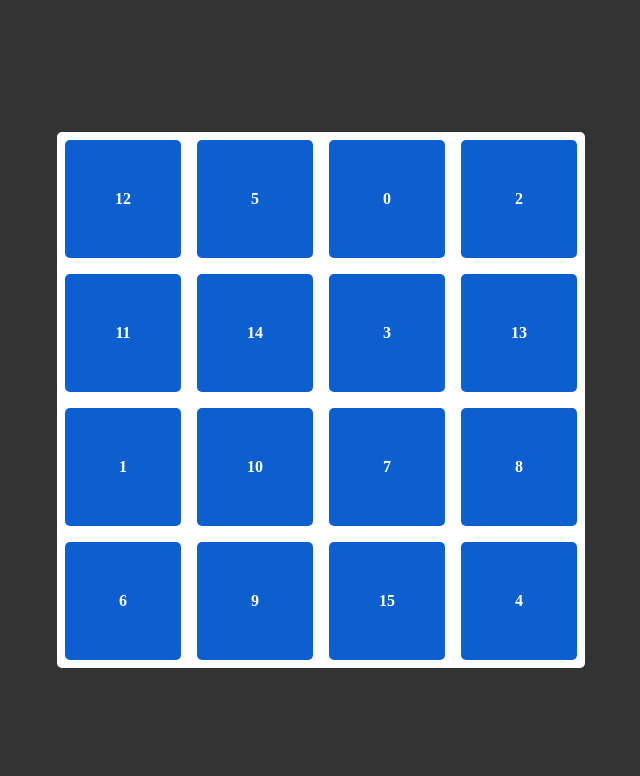
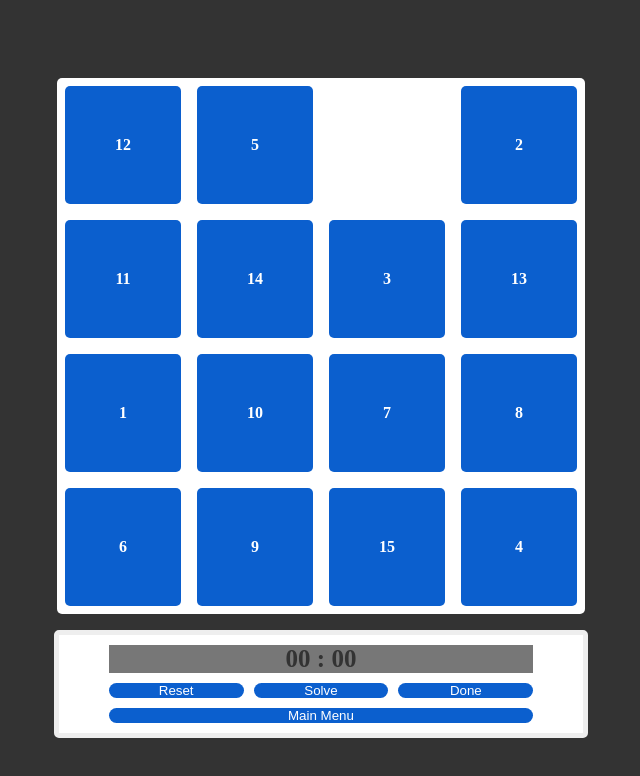
Before and after one commit to Aidaman/ng-fifteen, an Angular app: page /ClassicGame in a window 1280 px wide. Shown: the top 776 px of the page, without its empty margins (319-959 px from the left). Built offline with nearby package versions, Linux system fonts and the light colour scheme.

Commit message:
branchesAreMegedNow

```diff
--- a/src/app/app.component.css
+++ b/src/app/app.component.css
@@ -0,0 +1,46 @@
+.container{
+  display: flex;
+  flex-direction: column;
+
+  align-items: center;
+  align-content: center;
+  justify-content: center;
+
+  overflow: auto;
+
+  background: #333;
+  color: white;
+
+  height: 100%;
+  width: 100%;
+
+  position: fixed;
+  top: 0;
+  left: 0;
+
+
+}
+.mainHeader{
+  color: #00c4ff;
+
+  font-size: 30px;
+  font-weight: 600;
+  font-family: "JetBrains Mono Medium", Serif;
+
+  text-align: center;
+}
+.choiceBox{
+  display: grid;
+
+  grid-template-columns: repeat(2, minmax(100px, 1fr));
+  grid-column-gap: 2rem;
+
+}
+.choiceButton{
+  font-size: 15px;
+  font-weight: 300;
+  font-family: "JetBrains Mono Medium", Serif;
+
+  text-align: center;
+  padding: 25px;
+}
--- a/src/app/app.component.html
+++ b/src/app/app.component.html
@@ -1 +1,8 @@
-<app-game></app-game>
+<!--<app-root></app-root>-->
+<div class="container">
+  <h1 class="mainHeader">15-game. So, let's start?</h1>
+  <div class="choiceBox">
+    <button class="choiceButton" (click)="directTo('ClassicGame')">Start</button>
+  </div>
+</div>
+<router-outlet></router-outlet>
--- a/src/app/app.component.ts
+++ b/src/app/app.component.ts
@@ -1,4 +1,5 @@
 import { Component } from '@angular/core';
+import {Router} from "@angular/router";
 
 @Component({
   selector: 'app-root',
@@ -7,4 +8,11 @@ import { Component } from '@angular/core';
 })
 export class AppComponent {
   title = 'Project15112021ComandProject';
+
+  constructor(private router: Router) {
+  }
+
+  directTo(url: string) : void {
+    this.router.navigate([url]);
+  }
 }
--- a/src/app/game/game.component.css
+++ b/src/app/game/game.component.css
@@ -11,6 +11,8 @@
   align-items: center;
   align-content: center;
   justify-content: center;
+
+  flex-direction: column;
 
   overflow: auto;
 
@@ -44,7 +46,59 @@
   border: 1px #777 dot-dot-dash;
   border-radius: 5px;
 }
+.element:hover{
+  background: rgb(2, 63, 138);
+}
 .empty{
+  display: flex;
+  align-items: center;
+  justify-content: center;
+
   border: 3px #37659b dot-dot-dash;
   border-radius: 5px;
 }
+.menu{
+  display: grid;
+
+  grid-template-rows: repeat(3, 0.5fr);
+  grid-template-columns: repeat(3, 1fr);
+
+  grid-column-gap: 10px;
+  grid-row-gap: 10px;
+
+  background: white;
+  border: #EEE 5px solid;
+  border-radius: 5px;
+
+  padding: 10px 50px;
+}
+.Timer{
+  grid-column-start: 1;
+  grid-column-end: -1;
+
+  text-align: center;
+
+  color: #333;
+  background: #777777;
+
+  font-weight: 700;
+  font-size: 25px;
+}
+.gameButton{
+  background: #0b5fce;
+  color: white;
+
+  border: #0b5fce;
+  border-radius: 10px;
+
+  padding: 0 50px;
+}
+.gameButton:hover{
+  background: rgb(2, 63, 138);
+  border: rgb(2, 63, 138);
+}
+#goToMain{
+  grid-row-start: 3;
+  grid-column-start: 1;
+  grid-column-end: -1;
+}
--- a/src/app/game/game.component.html
+++ b/src/app/game/game.component.html
@@ -1,5 +1,15 @@
 <div class="wrapper">
   <div class="Game">
-    <div class="element" (click)="SwitchPosition(this)" *ngFor="let index of arr15" id="{{'Element-'+index}}" [textContent]="index"></div>
+    <div class="{{index.viewValue}}" (click)="SwitchPosition(index)" *ngFor="let index of arr15">{{index.content}}</div>
+  </div>
+  <div class="menu">
+    <div class="Timer">
+      <span [innerHTML]="minutes > 9 ? minutes : '0'+minutes.toString()"></span> : <span [innerHTML]="seconds > 9 ? seconds : '0'+seconds.toString()"></span>
+    </div>
+    <button (click)="Mix()" class="gameButton">Reset</button>
+    <button (click)="Solve()" class="gameButton">Solve</button>
+    <button (click)="CheckCorrect()" class="gameButton">Done</button>
+    <button (click)="DirectTo('')" class="gameButton" id="goToMain">Main Menu</button>
   </div>
 </div>
+<!--for (let i = 0; i< n; i++)-->
--- a/src/app/game/game.component.ts
+++ b/src/app/game/game.component.ts
@@ -1,4 +1,6 @@
-import {AfterViewInit, Component, ElementRef, OnInit, ViewChild} from '@angular/core';
+import {Component, OnInit} from '@angular/core';
+import {Router} from "@angular/router";
+import {interval, Observable, Subscription} from "rxjs";
 
 @Component({
   selector: 'app-game',
@@ -6,26 +8,157 @@ import {AfterViewInit, Component, ElementRef, OnInit, ViewChild} from '@angular/
   styleUrls: ['./game.component.css']
 })
 
-export class GameComponent implements OnInit {
+export class GameComponent implements OnInit{
+  private IsSolvedAuto: boolean = false;
+  private isFirstMove: boolean = false;
+
   ngOnInit(): void {
   }
 
-  constructor() {
+  constructor(private router: Router) {
+    this.Mix();
+    console.log(this.arr15);
+  }
+
+  //Timer logic
+  public minutes: number = 0;
+  public seconds: number = 0;
+  private $tick: Observable<number> = interval(1000);
+  private subscription!: Subscription;
+
+  private count() : void{
+    this.seconds++;
+    if (this.seconds >= 60) {
+      ++this.minutes;
+      this.seconds = 0;
+    }
+  }
+
+  //Game logic
+  public arr15 = [
+    {
+      viewValue: 'empty',
+      content: '',
+      value: 0
+    },
+    {
+      viewValue: 'element',
+      content: '1',
+      value: 1
+    },
+    {
+      viewValue: 'element',
+      content: '2',
+      value: 2
+    },
+    {
+      viewValue: 'element',
+      content: '3',
+      value: 3
+    },
+    {
+      viewValue: 'element',
+      content: '4',
+      value: 4
+    },
+    {
+      viewValue: 'element',
+      content: '5',
+      value: 5
+    },
+    {
+      viewValue: 'element',
+      content: '6',
+      value: 6
+    },
+    {
+      viewValue: 'element',
+      content: '7',
+      value: 7
+    },
+    {
+      viewValue: 'element',
+      content: '8',
+      value: 8
+    },
+    {
+      viewValue: 'element',
+      content: '9',
+      value: 9
+    },
+    {
+      viewValue: 'element',
+      content: '10',
+      value: 10
+    },
+    {
+      viewValue: 'element',
+      content: '11',
+      value: 11
+    },
+    {
+      viewValue: 'element',
+      content: '12',
+      value: 12
+    },
+    {
+      viewValue: 'element',
+      content: '13',
+      value: 13
+    },
+    {
+      viewValue: 'element',
+      content: '14',
+      value: 14
+    },
+    {
+      viewValue: 'element',
+      content: '15',
+      value: 15
+    },
+  ]
+  SwitchPosition(arg : any) : void {
+    if (!this.isFirstMove){
+      this.isFirstMove = true;
+      this.subscription = this.$tick.subscribe( () => {this.count()})
+    }
+
+    let tmp  =  this.arr15[this.arr15.findIndex(val => val.value == arg.value)];
+    let tmpIndex : number  =  this.arr15.findIndex(val => val.value == arg.value);
+    let zeroElemIndex : number = this.arr15.findIndex(val => val.value == 0);
+    if (tmpIndex == zeroElemIndex+1 || tmpIndex == zeroElemIndex+4 || tmpIndex == zeroElemIndex-1 || tmpIndex == zeroElemIndex-4){
+      this.arr15[tmpIndex] = this.arr15[zeroElemIndex];
+      this.arr15[zeroElemIndex] = tmp;
+    }
+  }
+
+  Mix() {
     for (let i= 0; i <10; i++){
       this.arr15.sort(()=>Math.random() -0.5)
     }
-
-    console.log(this.arr15);
   }
 
-  public arr15 = [0, 1, 2, 3, 4, 5 ,6, 7, 8, 9, 10, 11, 12, 13, 14, 15];
+  Solve() {
+    this.arr15 = this.arr15.sort((a, b) => a.value-b.value);
 
-  SwitchPosition(arg : any) : void {
-    this.arr15.sort(()=>Math.random() -0.5);
-    console.log(this.arr15)
+    this.IsSolvedAuto = true;
   }
 
+  CheckCorrect() {
+    //let tmp = this.arr15.slice(0);
+    let Checked : boolean = this.arr15 === this.arr15.slice(0).sort((a, b) => a.value-b.value);
+    if (this.IsSolvedAuto){
+      alert("Okay, you've done, but not with yourself. It took for you " + this.minutes + " mins & " + this.seconds + " secs");
+      return;
+    }
+    else if (!this.IsSolvedAuto && Checked){
+      alert("Well done. Good job, now you can rest");
+      return;
+    }
+    alert("Nope it's not done");
+  }
 
-
-
+  DirectTo(url: string) {
+    this.router.navigate([url]);
+  }
 }
```
Also changed, not shown: src/app/app.module.ts (+14 -1 lines), src/app/game/game.module.ts (+10 -2 lines).
